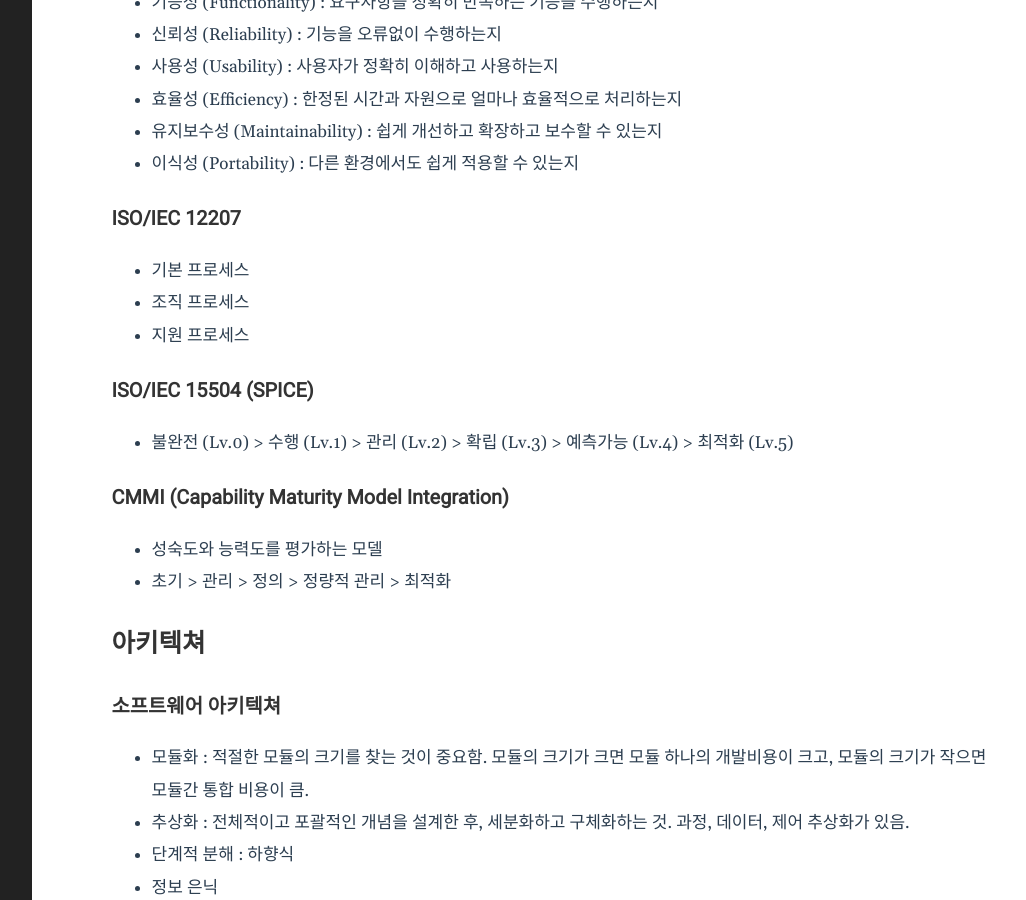
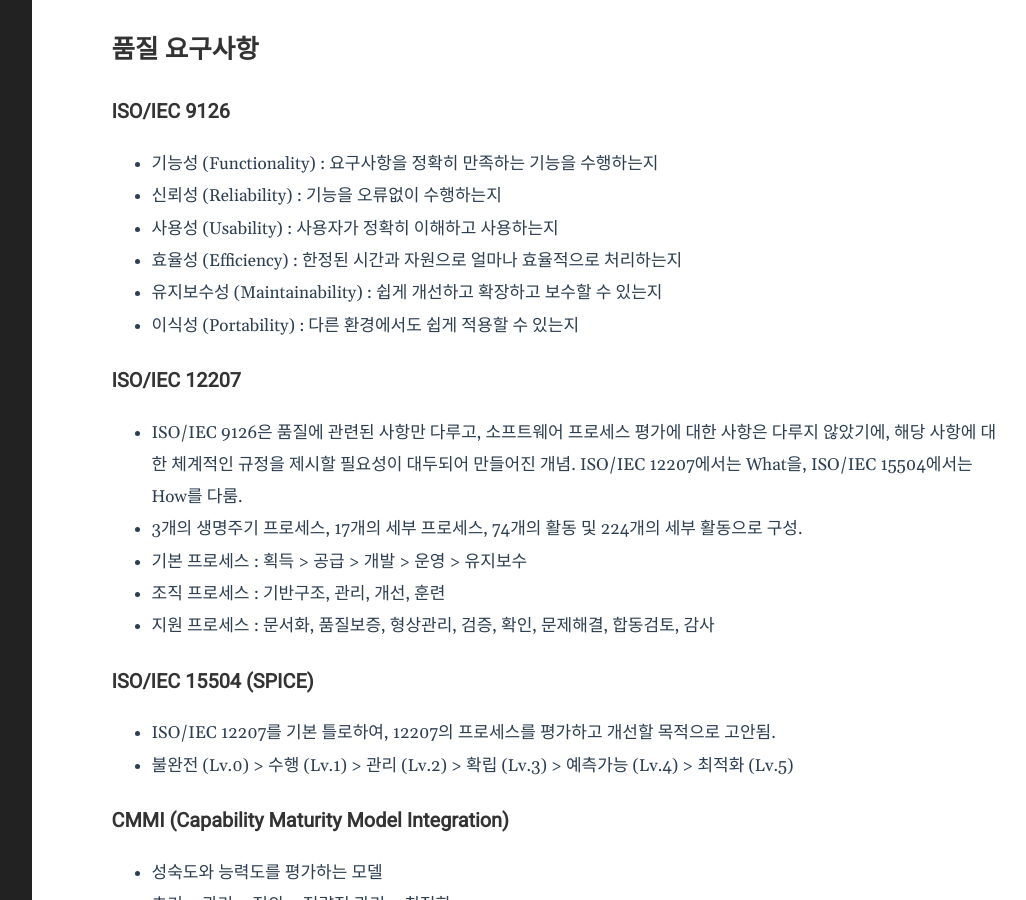
Before and after one commit to Herrtane/Herrtane.github.io, a Jekyll site: the page built from _posts/InformationProcessing/2022-03-07-informationprocessing-1.markdown, in a window 1280 px wide and 900 px high, scrolled down 4430 px. Shown: the whole window, without its empty margins (204-1230 px from the left). Built offline with Jekyll 4.4.1, drawn with Linux system fonts in a browser that asks for light colours; comment, search, counter and statistics services are not loaded; some of the changed text lies outside the part shown.

Commit message:
Modify InPro

```diff
--- a/_posts/InformationProcessing/2022-03-07-informationprocessing-1.markdown
+++ b/_posts/InformationProcessing/2022-03-07-informationprocessing-1.markdown
@@ -73,6 +73,11 @@ comments: true
     - 패키지 다이어그램
 - 행위, 동적 다이어그램
     - 유스케이스 다이어그램
+        - 구성요소 : 시스템, 액터, 유스케이스 (사용자가 기대하는 시스템의 기능), 관계
+        - 관계 : 연관, 의존, 일반화
+        - 의존관계는 다시 포함 (Include), 확장 (Extend) 으로 나뉨.
+        - 포함 (Include) : 반드시 실행되어야 하는 경우.
+        - 확장 (Extend) : 특정 조건을 만족, 필요로 하는 경우.
     - 시퀀스 다이어그램
     - 상태 다이어그램
     - 액티비티 다이어그램
@@ -145,12 +150,15 @@ comments: true
 
 ### ISO/IEC 12207
 
-- 기본 프로세스
-- 조직 프로세스
-- 지원 프로세스
+- ISO/IEC 9126은 품질에 관련된 사항만 다루고, 소프트웨어 프로세스 평가에 대한 사항은 다루지 않았기에, 해당 사항에 대한 체계적인 규정을 제시할 필요성이 대두되어 만들어진 개념. ISO/IEC 12207에서는 What을, ISO/IEC 15504에서는 How를 다룸.
+- 3개의 생명주기 프로세스, 17개의 세부 프로세스, 74개의 활동 및 224개의 세부 활동으로 구성.
+- 기본 프로세스 : 획득 > 공급 > 개발 > 운영 > 유지보수
+- 조직 프로세스 : 기반구조, 관리, 개선, 훈련
+- 지원 프로세스 : 문서화, 품질보증, 형상관리, 검증, 확인, 문제해결, 합동검토, 감사
 
 ### ISO/IEC 15504 (SPICE)
 
+- ISO/IEC 12207를 기본 틀로하여, 12207의 프로세스를 평가하고 개선할 목적으로 고안됨.
 - 불완전 (Lv.0) > 수행 (Lv.1) > 관리 (Lv.2) > 확립 (Lv.3) > 예측가능 (Lv.4) > 최적화 (Lv.5)
 
 ### CMMI (Capability Maturity Model Integration)
```
Also changed, not shown: other parts of _posts/InformationProcessing/2022-03-07-informationprocessing-1.markdown (+1 -1 lines).
